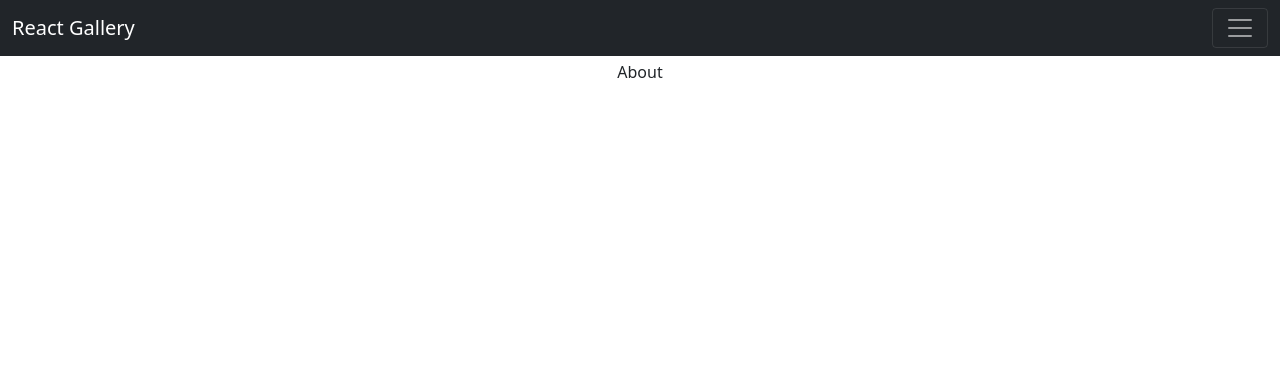
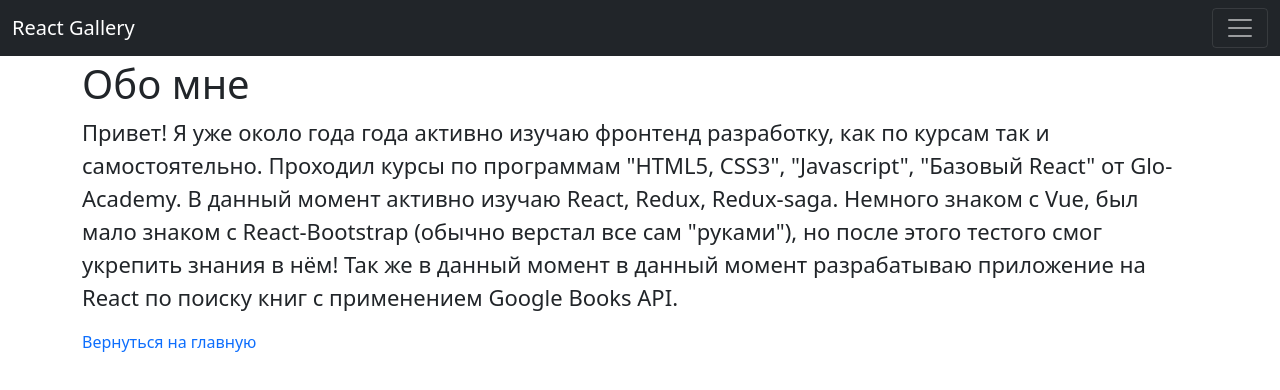
Before and after one commit to Denzol255/react-gallery, a React (Create React App) app: page /about in a window 1280 px wide. Shown: the top 390 px of the page. Built offline with nearby package versions, Linux system fonts and the light colour scheme.

Commit message:
Added: page About

```diff
--- a/src/API/PhotoService.js
+++ b/src/API/PhotoService.js
@@ -1,5 +1,6 @@
 import axios from "axios";
 
+// Сервис для получения одного фото или нескольких с jsonplaceholder
 export default class PhotoServices {
   static async getAll() {
     const responce = await axios.get(
--- a/src/components/NavbarComponent.jsx
+++ b/src/components/NavbarComponent.jsx
@@ -2,7 +2,10 @@ import React from "react";
 import { Nav, Navbar, Container, Offcanvas } from "react-bootstrap";
 import { useSelector, useDispatch } from "react-redux";
 import { LinkContainer } from "react-router-bootstrap";
-import { hideModalAction, showModalAction } from "../store/modalReducer";
+import {
+  hideModalAction,
+  showModalAction,
+} from "../store/action-creators/action-creators";
 import Info from "./Info";
 
 const NavbarComponent = () => {
--- /dev/null
+++ b/src/components/PhotosGroup.jsx
@@ -0,0 +1,35 @@
+import React from "react";
+import { Card, Row, Col, Button } from "react-bootstrap";
+import { useNavigate } from "react-router-dom";
+
+const PhotosGroup = ({ photos, categorie, ...props }) => {
+  const navigate = useNavigate();
+
+  return (
+    <div {...props}>
+      <h2 className='mb-3'>Категория {categorie}</h2>
+      <Row xs={1} lg={6} md={3} className='g-4'>
+        {photos.map((photo) => {
+          return (
+            <Col key={photo.id}>
+              <Card>
+                <Card.Img
+                  variant='top'
+                  src={photo.url}
+                  className='card-img img-fluid'
+                />
+                <Card.ImgOverlay>
+                  <Button onClick={() => navigate(`photo/${photo.id}`)}>
+                    Подробнее
+                  </Button>
+                </Card.ImgOverlay>
+              </Card>
+            </Col>
+          );
+        })}
+      </Row>
+    </div>
+  );
+};
+
+export default PhotosGroup;
--- a/src/components/PhotosList.jsx
+++ b/src/components/PhotosList.jsx
@@ -1,33 +1,26 @@
 import React from "react";
-import { Card, Row, Col, Button } from "react-bootstrap";
 import { useSelector } from "react-redux";
-import { useNavigate } from "react-router-dom";
+import PhotosGroup from "./PhotosGroup";
 
+// Не совсем понял, что значит 'разбить на 4 категории', поэтому просто разбил на 4 ряда по 6 карточек в каждом
 const PhotosList = () => {
   const photos = useSelector((state) => state.photos.photos);
-  const navigate = useNavigate();
 
   return (
-    <Row xs={1} lg={6} md={3} className='g-4'>
-      {photos.map((photo) => {
-        return (
-          <Col key={photo.id}>
-            <Card>
-              <Card.Img
-                variant='top'
-                src={photo.url}
-                className='card-img img-fluid'
-              />
-              <Card.ImgOverlay>
-                <Button onClick={() => navigate(`photo/${photo.id}`)}>
-                  Подробнее
-                </Button>
-              </Card.ImgOverlay>
-            </Card>
-          </Col>
-        );
-      })}
-    </Row>
+    <div>
+      <PhotosGroup className='mb-4' photos={photos.slice(0, 6)} categorie={1} />
+      <PhotosGroup
+        className='mb-4'
+        photos={photos.slice(6, 12)}
+        categorie={2}
+      />
+      <PhotosGroup
+        className='mb-4'
+        photos={photos.slice(12, 18)}
+        categorie={3}
+      />
+      <PhotosGroup className='mb-4' photos={photos.slice(18)} categorie={4} />
+    </div>
   );
 };
 
--- a/src/pages/About.jsx
+++ b/src/pages/About.jsx
@@ -1,10 +1,26 @@
 import React from "react";
 import { Container } from "react-bootstrap";
+import { Link } from "react-router-dom";
 
 const About = () => {
   return (
     <Container>
-      <div>About</div>
+      <div>
+        <h1>Обо мне</h1>
+        <p className='about-text'>
+          Привет! Я уже около года года активно изучаю фронтенд разработку, как
+          по курсам так и самостоятельно. Проходил курсы по программам "HTML5,
+          CSS3", "Javascript", "Базовый React" от Glo-Academy. В данный момент
+          активно изучаю React, Redux, Redux-saga. Немного знаком с Vue, был
+          мало знаком с React-Bootstrap (обычно верстал все сам "руками"), но
+          после этого тестого смог укрепить знания в нём! Так же в данный момент
+          в данный момент разрабатываю приложение на React по поиску книг с
+          применением Google Books API.
+        </p>
+        <Link className='back-to-main' to='/'>
+          Вернуться на главную
+        </Link>
+      </div>
     </Container>
   );
 };
--- a/src/pages/Error.jsx
+++ b/src/pages/Error.jsx
@@ -2,6 +2,7 @@ import React from "react";
 import { Container, Alert } from "react-bootstrap";
 import { Link } from "react-router-dom";
 
+// Страница для перехода по несуществующим ссылкам
 const Error = () => {
   return (
     <Container>
--- a/src/store/action-creators/action-creators.js
+++ b/src/store/action-creators/action-creators.js
@@ -5,9 +5,11 @@ import {
   LOAD_SINGLE_PHOTO_ERROR,
   LOAD_SINGLE_PHOTO_LOADING,
   LOAD_SINGLE_PHOTO_SUCCESS,
+  SHOW_MODAL,
+  HIDE_MODAL,
 } from "../actions/actions";
 
-// Экшн креаторы для фото
+// Action creators для фото
 export const loadPhotosLoadingAction = () => ({ type: LOAD_PHOTOS_LOADING });
 export const loadPhotosErrorAction = (payload) => ({
   type: LOAD_PHOTOS_ERROR,
@@ -18,7 +20,7 @@ export const loadPhotosSuccessAction = (payload) => ({
   payload,
 });
 
-// Экшн креаторы для одного фото
+// Action creators для одного фото
 export const loadSinglePhotoLoadingAction = (payload) => ({
   type: LOAD_SINGLE_PHOTO_LOADING,
   payload,
@@ -31,3 +33,7 @@ export const loadSinglePhotoSuccessAction = (payload) => ({
   type: LOAD_SINGLE_PHOTO_SUCCESS,
   payload,
 });
+
+// Action creators для модального окна
+export const showModalAction = () => ({ type: SHOW_MODAL });
+export const hideModalAction = () => ({ type: HIDE_MODAL });
--- a/src/store/actions/actions.js
+++ b/src/store/actions/actions.js
@@ -1,9 +1,13 @@
-// Экшены для загрузки фото
+// Actions для загрузки фото
 export const LOAD_PHOTOS_LOADING = "LOAD_PHOTOS_LOADING";
 export const LOAD_PHOTOS_ERROR = "LOAD_PHOTOS_ERROR";
 export const LOAD_PHOTOS_SUCCESS = "LOAD_PHOTOS_SUCCESS";
 
-// Экшены для загрузки одного фото
+// Actions для загрузки одного фото
 export const LOAD_SINGLE_PHOTO_LOADING = "LOAD_SINGLE_PHOTO_LOADING";
 export const LOAD_SINGLE_PHOTO_ERROR = "LOAD_SINGLE_PHOTO_ERROR";
 export const LOAD_SINGLE_PHOTO_SUCCESS = "LOAD_SINGLE_PHOTO_SUCCESS";
+
+// Actions для модального окна
+export const SHOW_MODAL = "SHOW_MODAL";
+export const HIDE_MODAL = "HIDE_MODAL";
--- a/src/store/modalReducer.js
+++ b/src/store/modalReducer.js
@@ -1,10 +1,10 @@
+import { SHOW_MODAL, HIDE_MODAL } from "./actions/actions";
+
 const defaultState = {
   modal: false,
 };
 
-export const SHOW_MODAL = "SHOW_MODAL";
-export const HIDE_MODAL = "HIDE_MODAL";
-
+// Reducer для отображения модального окна
 export default function modalReducer(state = defaultState, action) {
   switch (action.type) {
     case SHOW_MODAL:
@@ -15,6 +15,3 @@ export default function modalReducer(state = defaultState, action) {
       return state;
   }
 }
-
-export const showModalAction = () => ({ type: SHOW_MODAL });
-export const hideModalAction = () => ({ type: HIDE_MODAL });
--- a/src/store/photosReducer.js
+++ b/src/store/photosReducer.js
@@ -14,6 +14,7 @@ const defaultState = {
   singlePhoto: {},
 };
 
+// Reducer для получения фото
 export default function photosReducer(state = defaultState, action) {
   switch (action.type) {
     case LOAD_PHOTOS_LOADING:
--- a/src/styles/style.scss
+++ b/src/styles/style.scss
@@ -1,13 +1,3 @@
-button {
-  background-color: inherit;
-  cursor: pointer;
-}
-
-button::-moz-focus-inner {
-  padding: 0;
-  border: 0;
-}
-
 a,
 a:visited {
   text-decoration: none;
@@ -21,20 +11,6 @@ ul li {
   list-style: none;
 }
 
-img {
-  vertical-align: top;
-}
-
-h1,
-h2,
-h3,
-h4,
-h5,
-h6 {
-  font-weight: inherit;
-  font-size: inherit;
-}
-
 .container {
   display: flex;
   justify-content: center;
@@ -42,12 +18,10 @@ h6 {
 }
 
 .card {
-  @media (any-hover: hover) {
-    &:hover {
-      .card-img-overlay {
-        visibility: visible;
-        opacity: 1;
-      }
+  &:hover {
+    .card-img-overlay {
+      visibility: visible;
+      opacity: 1;
     }
   }
 }
@@ -67,3 +41,8 @@ h6 {
   line-height: 150%;
   color: red;
 }
+
+.about-text {
+  font-size: 22px;
+  line-height: 150%;
+}
```
